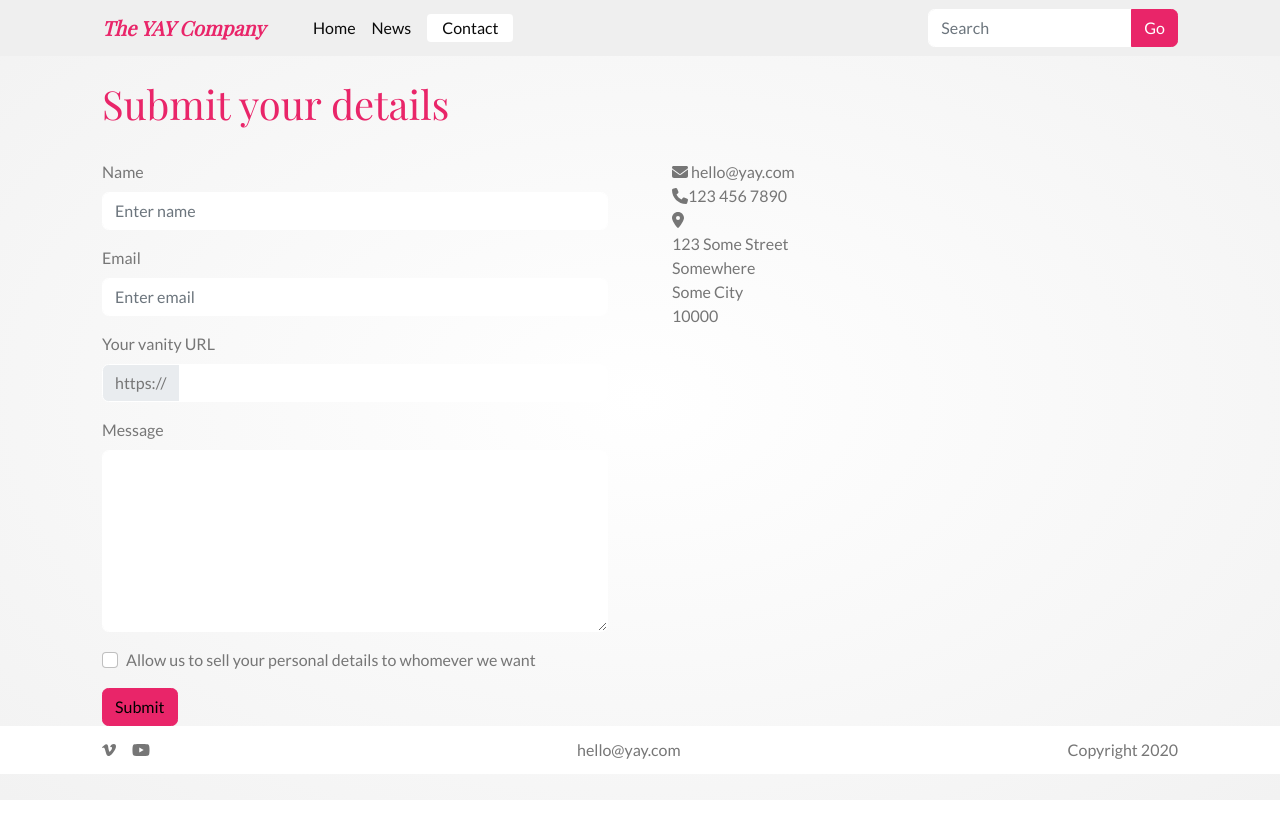
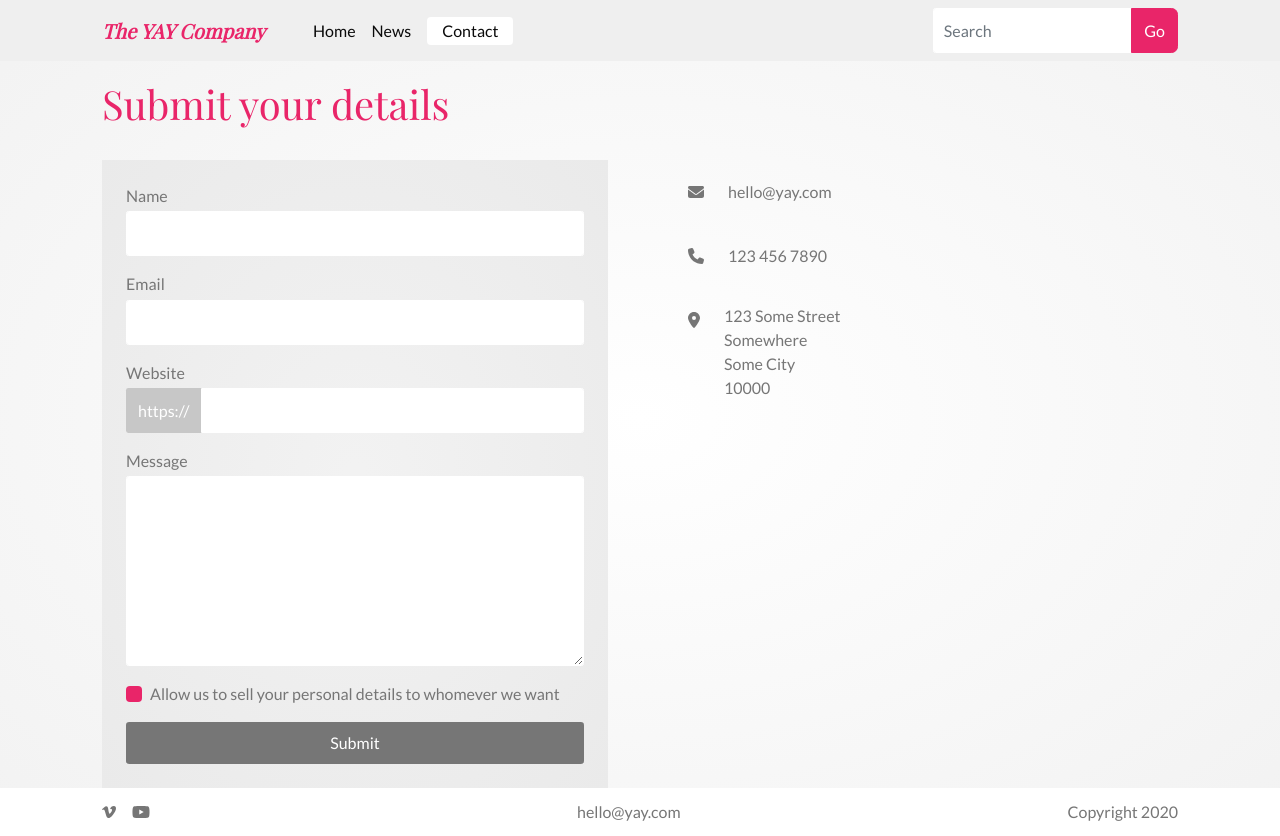
Before and after one commit to Noroff-FEU-Assignments/css-frameworks-ca-Jimbozz, a React (Create React App) app: page /contact in a window 1280 px wide. Before the commit the page ends 800 px from the top, so only its background shows below. Built offline with nearby package versions, Linux system fonts and the light colour scheme; a web font is replaced by a local one.

Commit message:
styled contact page and adjusted footer console error

```diff
--- a/src/components/Footer.js
+++ b/src/components/Footer.js
@@ -9,7 +9,7 @@ function Footer() {
   return (
     <footer className="footer">
       <Container>
-        <Row align-items-center>
+        <Row className="align-items-center">
           <Col md={5} className="footer__icons">
             <FontAwesomeIcon icon={faVimeoV} />
             <FontAwesomeIcon icon={faYoutube} />
--- a/src/components/pages/Contact.js
+++ b/src/components/pages/Contact.js
@@ -19,16 +19,16 @@ function Contact() {
       <h1 className="contact__heading">Submit your details</h1>
       <Row>
         <Col xs={{ span: 12, order: 2 }} md={{ span: 6, order: 1 }}>
-          <Form>
+          <Form className="p-4 bg-light bg-gradient">
             <Form.Group className="mb-3" controlId="form.Name">
               <Form.Label>Name</Form.Label>
-              <Form.Control type="text" placeholder="Enter name" />
+              <Form.Control type="text" />
             </Form.Group>
             <Form.Group className="mb-3" controlId="formBasicEmail">
               <Form.Label>Email</Form.Label>
-              <Form.Control type="email" placeholder="Enter email" />
+              <Form.Control type="email" />
             </Form.Group>
-            <Form.Label htmlFor="basic-url">Your vanity URL</Form.Label>
+            <Form.Label htmlFor="basic-url">Website</Form.Label>
             <InputGroup className="mb-3">
               <InputGroup.Text id="basic-addon3">https://</InputGroup.Text>
               <FormControl id="basic-url" aria-describedby="basic-addon3" />
@@ -45,34 +45,34 @@ function Contact() {
                 label="Allow us to sell your personal details to whomever we want"
               />
             </Form.Group>
-            <Button variant="primary" type="submit">
+            <Button
+              variant="contact"
+              className="w-100 p-2 rounded-1"
+              type="submit">
               Submit
             </Button>
           </Form>
         </Col>
         <Col xs={{ span: 12, order: 1 }} md={{ span: 6, order: 2 }}>
-          <Row>
-            <div>
-              <FontAwesomeIcon icon={faEnvelope} /> hello@yay.com
-            </div>
-          </Row>
-          <Row>
-            <div>
-              <FontAwesomeIcon icon={faPhone} />
-              123 456 7890
-            </div>
-          </Row>
-          <Row>
-            <div>
-              <FontAwesomeIcon icon={faMapMarkerAlt} />
+          <ul className="list-unstyled">
+            <li className="d-flex align-items-center p-3">
+              <FontAwesomeIcon className="me-4" icon={faEnvelope} />
+              <span>hello@yay.com</span>
+            </li>
+            <li className="d-flex align-items-center p-3">
+              <FontAwesomeIcon className="me-4" icon={faPhone} />
+              <span>123 456 7890</span>
+            </li>
+            <li className="address p-3">
+              <FontAwesomeIcon className="me-4" icon={faMapMarkerAlt} />
               <ul className="list-unstyled">
                 <li>123 Some Street</li>
                 <li>Somewhere</li>
                 <li>Some City</li>
                 <li>10000</li>
               </ul>
-            </div>
-          </Row>
+            </li>
+          </ul>
         </Col>
       </Row>
     </Container>
--- a/src/sass/partials/_contact.scss
+++ b/src/sass/partials/_contact.scss
@@ -1,3 +1,16 @@
 .contact__heading {
   margin: 2rem 0rem;
 }
+
+.btn-contact {
+  background: $colour-secondary;
+  color: white;
+}
+
+.form-control {
+  padding: 0.6rem;
+}
+
+.address {
+  display: flex;
+}
--- a/src/sass/partials/_footer.scss
+++ b/src/sass/partials/_footer.scss
@@ -15,10 +15,6 @@
     @media (min-width: 767px) {
       justify-content: flex-start;
     }
-
-    .svg-inline--fa {
-      height: 2rem;
-    }
   }
 
   &__text {
--- a/src/sass/partials/_index.scss
+++ b/src/sass/partials/_index.scss
@@ -47,7 +47,6 @@
     color: $colour-black;
 
     .svg-inline--fa {
-      height: 2rem;
       color: $colour-dark-grey;
 
       &:hover {
@@ -73,10 +72,6 @@
     align-items: center;
     justify-content: center;
     margin-top: 1rem;
-
-    .svg-inline--fa {
-      height: 2rem;
-    }
   }
 
   .accordion-header {
@@ -90,8 +85,7 @@
       }
     }
   }
+  .show {
+    border-top: 1px solid $colour-primary;
+  }
 }
-
-.show {
-  border-top: 1px solid red;
-}
--- a/src/sass/style.scss
+++ b/src/sass/style.scss
@@ -9,13 +9,17 @@ $colour-black: #0a0a0a;
   padding-top: 3rem;
 }
 
+.svg-inline--fa {
+  height: 2rem;
+}
+
 //bootstrap
 $theme-colors: (
   "primary": $colour-primary,
   "dark": $colour-primary,
   "light": $colour-grey,
 );
-$gradient: radial-gradient(rgba(white, 0.2), rgba(#e5e5e5, 0.5));
+$gradient: radial-gradient(rgba(white, 0.2), rgba(rgb(229, 229, 229), 0.5));
 $font-family-base: $primary-font;
 $headings-font-family: "Playfair Display", serif;
 $headings-color: $colour-primary;
@@ -34,6 +38,15 @@ $link-decoration: none;
 $link-color: $colour-black;
 $grid-gutter-width: 4rem;
 $border-radius: 0.4rem;
+$input-border-radius: 0.15rem;
+$input-group-addon-color: white;
+$input-group-addon-border-color: none;
+$input-group-addon-bg: $colour-dark-grey;
+$form-label-margin-bottom: 0.2rem;
+// $form-check-input-width:  ;
+// $form-check-min-height:;
+$form-check-input-border: none;
+$form-check-input-bg: $colour-primary;
 $accordion-bg: $gradient;
 $accordion-color: $colour-primary;
 $accordion-button-active-bg: white;
```
